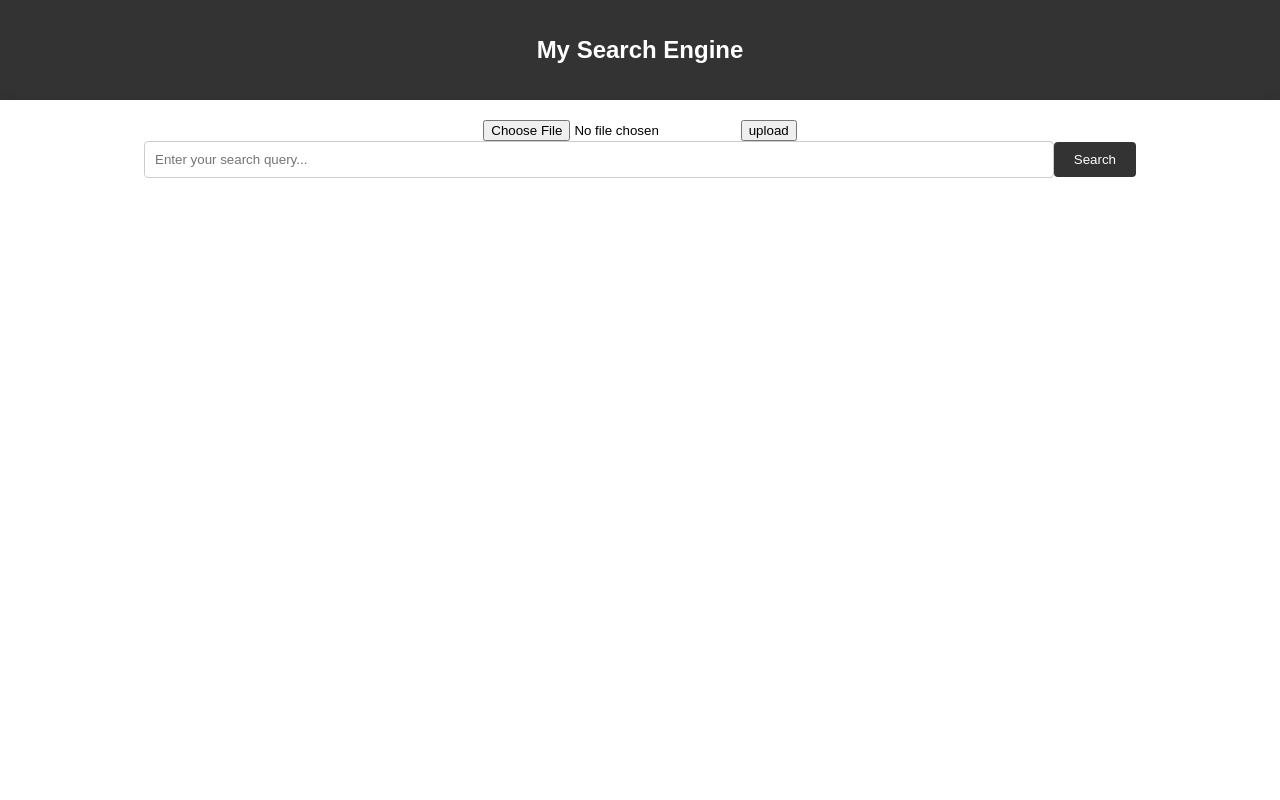
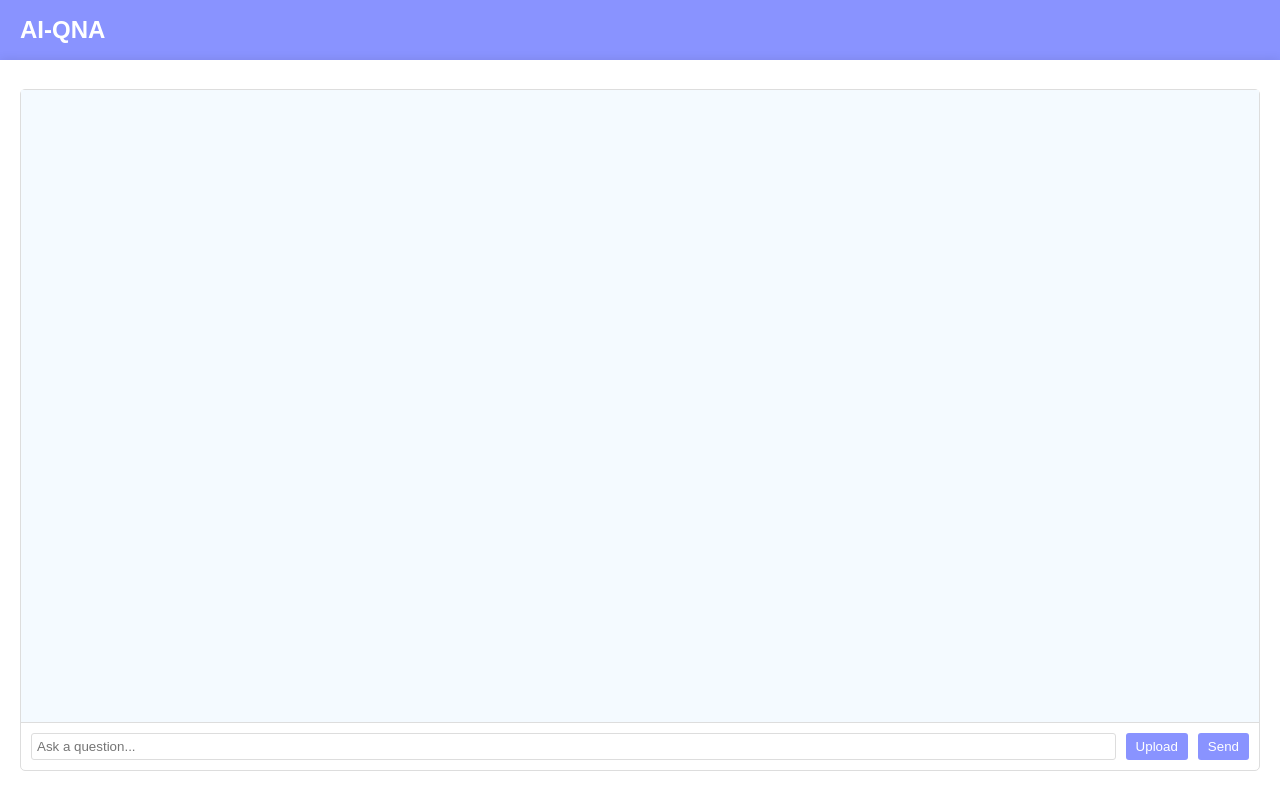
Before and after one commit to harshit105/aiqna, a Flask app: page / in a window 1280 px wide. Run offline with Flask 3, Linux system fonts and the light colour scheme.

Commit message:
multi file upload and csv

```diff
--- a/app/routes/embedding.py
+++ b/app/routes/embedding.py
@@ -6,5 +6,5 @@ embeddingService = EmbeddingService()
 
 @embedding.route('/create-embedding', methods=['POST'])
 def index():
-    files = request.files
-    return embeddingService.createEmbeddings(files=files)
+    uploaded_files = request.files.getlist("files[]")
+    return embeddingService.createEmbeddings(uploaded_files=uploaded_files)
--- a/app/services/query_service.py
+++ b/app/services/query_service.py
@@ -6,7 +6,7 @@ from app.services import *
 
 class QueryService:
     def runQuery(self, query):
-        llm = OpenAI(openai_api_key = OPENAI_API_KEY, temperature = 0.1, max_tokens=1000)
+        llm = OpenAI(openai_api_key = OPENAI_API_KEY, temperature = 0.5, max_tokens=1000)
         docsearch = Chroma(persist_directory=VECTOR_STORE, embedding_function=embeddings)
         qa = RetrievalQA.from_chain_type(llm=llm,
                                  chain_type="stuff",
--- a/app/static/css/style.css
+++ b/app/static/css/style.css
@@ -2,17 +2,16 @@ body {
     font-family: Arial, sans-serif;
     margin: 0;
     padding: 0;
-    background-color: #f4f4f4;
+    background-color: #8993ff;
     display: flex;
     flex-direction: column;
     min-height: 100vh; /* Make the body at least the height of the viewport */
 }
 
 header {
-    background-color: #333;
     color: #fff;
-    text-align: center;
-    padding: 20px 0;
+    text-align: left;
+    padding-left: 20px ;
 }
 
 header h1 {
@@ -22,13 +21,42 @@ header h1 {
 main {
     flex-grow: 1; /* Allow the main content to grow to fill available space */
     display: flex;
-    flex-direction: column;
-    /* justify-content: center; Horizontally centers children */
+    flex-direction: row;
     align-items: center;
     padding: 20px;
     background-color: #fff;
     box-shadow: 0px 0px 10px rgba(0, 0, 0, 0.1);
 }
+
+#chat-room{
+    width: 30%;
+    height: 85vh;
+    border: 1px solid #ddd;
+    border-radius: 5px;
+}
+#chat-room-header{
+    height: 60px;
+    background-color: #8993ff;
+    border-radius: 5px 5px 0px 0px;
+}
+
+#chat-room > .chat-collection:nth-of-type(odd) {
+    background: #dbedff;
+}
+
+.chat-collection{
+    display: flex;
+    height: 60px;
+    background-color: #f4faff;
+    border-bottom: 1px solid #ddd;
+    padding-left: 20px;
+    align-items: center;
+}
+
+.chat-collection:hover {
+    filter: brightness(90%); /* Decrease brightness to darken the color */
+}
+
 
 .select-files{
     display: flex;
@@ -72,3 +100,130 @@ footer {
     background-color: #333;
     color: #fff;
 }
+
+#spinner {
+    border: 4px solid rgba(0, 0, 0, 0.1);
+    width: 36px;
+    height: 36px;
+    border-radius: 50%;
+    border-left-color: #09f;
+    animation: spin 1s ease infinite;
+    display: none; /* Initially hidden */
+}
+
+@keyframes spin {
+    0% { transform: rotate(0deg); }
+    100% { transform: rotate(360deg); }
+}
+
+#spinner.done::before {
+    content: '✓';
+    color: green;
+    font-size: 24px;
+    display: block;
+    text-align: center;
+    line-height: 36px; /* Same as the spinner's height */
+    border: none; /* Remove spinner borders */
+    animation: none; /* Stop spinning */
+}
+#spinner.failed::before {
+    content: '✕'; /* Unicode for a cross */
+    color: red;
+    font-size: 24px;
+    display: block;
+    text-align: center;
+    line-height: 36px; /* Same as the spinner's height */
+    border: none; /* Remove spinner borders */
+    animation: none; /* Stop spinning */
+}
+#spinner.done, #spinner.failed {
+    animation: none; /* Stop the spinning animation */
+    border: none; /* Remove the border to display only the tick or cross */
+}
+
+.chat-window {
+    border: 1px solid #ddd;
+    border-radius: 5px;
+    width: 100%; /* Adjust as needed */
+    height: 85vh; /* Adjust as needed */
+    margin: 0 auto;
+    display: flex;
+    flex-direction: column;
+    justify-content: space-between;
+}
+
+.chat-content {
+    padding: 10px;
+    overflow-y: auto;
+    flex-grow: 1;
+    background-color: #f4faff;
+}
+
+.chat-input {
+    border-top: 1px solid #ddd;
+    padding: 10px 0px 10px 10px;
+    display: flex;
+}
+
+.chat-input input {
+    flex-grow: 1;
+    margin-right: 10px;
+    padding: 5px;
+    border: 1px solid #ddd;
+    border-radius: 3px;
+}
+
+.chat-input button {
+    padding: 5px 10px;
+    margin-right: 10px;
+    background-color: #8993ff;
+    color: white;
+    border: none;
+    border-radius: 3px;
+    cursor: pointer;
+}
+
+.chat-message {
+    margin-bottom: 10px;
+    padding: 5px;
+    border-radius: 5px;
+    display: flex;
+    justify-content: flex-end;
+}
+
+.user-message, .server-response {
+    width: max-content;
+    max-width: 75%;
+    display: flex;
+    word-wrap: break-word; /* Ensures text wraps and doesn't overflow */
+    padding: 5px;
+    border-radius: 5px;
+}
+
+.user-message {
+    background-color: #e4e9fb;
+    align-items: flex-start;
+    margin-left: auto;
+}
+
+.server-response {
+    background-color: #fcefef;
+    align-items: flex-start;
+    margin-right: auto;
+    background-color: #a5c8ff;
+}
+
+.learning-from-file {
+    background: linear-gradient(to right,#a5c8ff 0%, #f6f8ff 50%, #a5c8ff 100%); /* Replace with your colors */
+    background-size: 200% 100%;
+    animation: slide 3s linear infinite;
+}
+
+@keyframes slide {
+    0% {
+        background-position: 100% 0;
+    }
+    100% {
+        background-position: 0 0;
+    }
+}
--- a/app/templates/index.html
+++ b/app/templates/index.html
@@ -8,19 +8,18 @@
 </head>
 <body>
     <header>
-        <h1>My Search Engine</h1>
+        <h1>AI-QNA</h1>
     </header>
     <main>
-        <div>
-            <input type="file" name="file" id="fileInput"/>
-            <button id="uploadButton">upload</button>
-        </div>
-        <div class="search-container">
-            <input type="text" id="search-input" placeholder="Enter your search query...">
-            <button id="search-button">Search</button>
-        </div>
-        <div id="results">
-
+        <div class="chat-window">
+            <div class="chat-content" id="chatContent">
+            </div>
+            <div class="chat-input">
+                <input type="text" id="chatInput" placeholder="Ask a question...">
+                <input type="file" name="file" id="fileInput" multiple style="display:none;"> <!-- Hidden file input -->
+                <button id="uploadButton" onclick="document.getElementById('fileInput').click();">Upload</button>
+                <button id="sendButton">Send</button>
+            </div>
         </div>
     </main>
     <script src="../static/js/script.js"></script>
```
Also changed, not shown: app/services/embedding_service.py (+44 -28 lines), app/static/js/script.js (+74 -7 lines), 1 other file.
